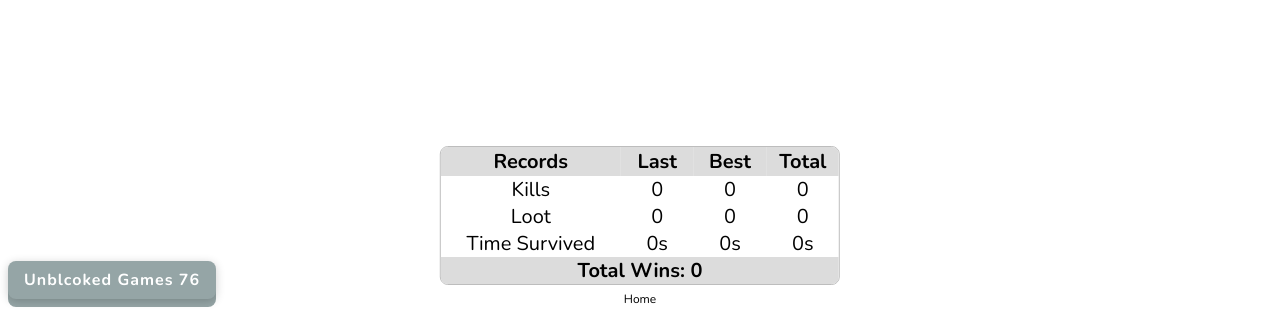
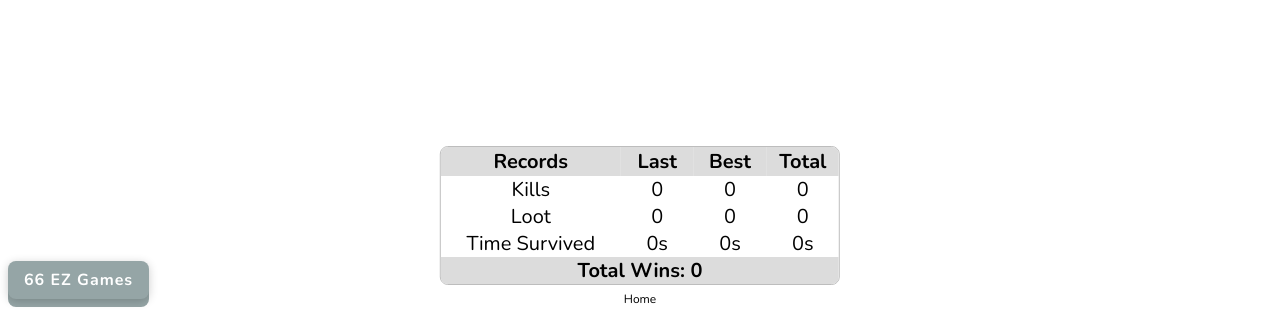
Before and after one commit to unblocked76/yohoho, a plain HTML site: page index.html in a window 1280 px wide. Shown: the part 485-800 px from the top of the page. Drawn offline with Linux system fonts and the light colour scheme; a script that the page names is missing.

Commit message:
Update index.html

```diff
--- a/index.html
+++ b/index.html
@@ -109,7 +109,8 @@
                    </div>
                 </div>
                 <div class="bottom-bar">
-                    <div class="io-games-bar" id="portal-button"><a class="button back" title="Play more IO Games" href="https://ubg76.github.io" target="_blank">Unblcoked Games 76</a></div>
+                    <div class="io-games-bar" id="portal-button">
+                        <a class="button back" title="Play more IO Games" href="https://66e.github.io" target="_blank">66 EZ Games</a></div>
                 </div>
                 <div class="logo">
                     <h1 class="title">
```
